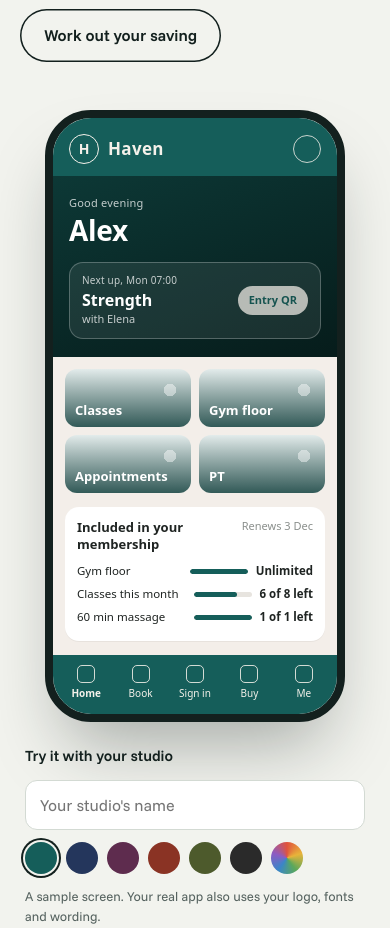
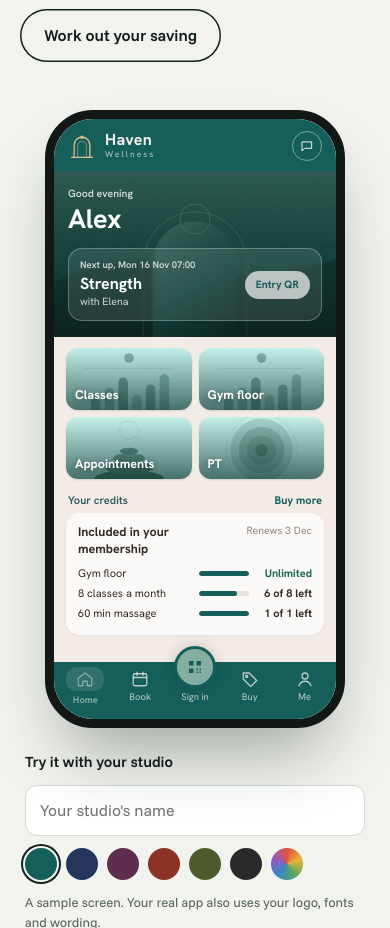
Before and after one commit to samesamebutdifferentworld/taal-website, a plain HTML site: page public/index.html in a window 390 px wide. Shown: the part 519-1447 px from the top of the page. Drawn offline with Linux system fonts and the light colour scheme.

Commit message:
Live phone: Haven's real artwork, logo, icons and font, recoloured to the chosen brand
Co-Authored-By: Claude Opus 5.5 <noreply@anthropic.com>
Claude-Session: https://claude.ai/code/session_01AR75xmi9EiC1ANdJddTNnA

```diff
--- a/public/index.html
+++ b/public/index.html
@@ -63,36 +63,57 @@ nav .btn { padding:10px 18px; font-size:15px; }
 .ctas { display:flex; gap:12px; flex-wrap:wrap; }
 .try { display:grid; justify-items:center; gap:22px; }
 
-/* the live phone */
-.phone { width:300px; border:8px solid var(--ink); border-radius:46px; overflow:hidden; background:#F3EEE9; box-shadow:0 40px 70px -20px rgba(19,32,30,.35); }
-.app { font-family:system-ui, -apple-system, 'Segoe UI', sans-serif; color:#1f2422; font-size:12px; line-height:1.3; }
-.app * { transition:background-color .35s ease, color .35s ease, border-color .35s ease; }
-.app-top { background:var(--brand); color:var(--on-brand); display:flex; align-items:center; justify-content:space-between; padding:16px 16px 12px; }
+/* the live phone: a working copy of the Haven home screen, recoloured live */
+@font-face { font-family:'Hanken Grotesk'; src:url('fonts/hanken-grotesk-latin-400-normal.woff2') format('woff2'); font-weight:400; font-display:swap; }
+@font-face { font-family:'Hanken Grotesk'; src:url('fonts/hanken-grotesk-latin-600-normal.woff2') format('woff2'); font-weight:600; font-display:swap; }
+@font-face { font-family:'Hanken Grotesk'; src:url('fonts/hanken-grotesk-latin-700-normal.woff2') format('woff2'); font-weight:700; font-display:swap; }
+.phone { width:300px; border:9px solid #111816; border-radius:48px; overflow:hidden; background:#F2EBE6; box-shadow:0 40px 70px -20px rgba(19,32,30,.38), inset 0 0 0 1px #2a302e; position:relative; }
+.app { --accent:color-mix(in srgb, var(--brand) 40%, #cfe3d4); --ink:var(--brand); --qr-fg:var(--brand); font-family:'Hanken Grotesk', system-ui, sans-serif; color:#2F2B26; font-size:12px; line-height:1.3; height:600px; position:relative; overflow:hidden; background:#F2EBE6; }
+.app * { transition:background-color .4s ease, color .4s ease, border-color .4s ease, fill .4s ease, stroke .4s ease; }
+.app svg { stroke:currentColor; fill:none; stroke-width:1.7; stroke-linecap:round; stroke-linejoin:round; }
+.app-top { background:var(--brand); color:var(--on-brand); display:flex; align-items:center; justify-content:space-between; padding:12px 14px 10px; }
 .app-id { display:flex; align-items:center; gap:9px; min-width:0; }
-.app-mark { width:30px; height:30px; border-radius:50%; border:1.5px solid currentColor; display:grid; place-items:center; font-weight:700; font-size:14px; flex-shrink:0; }
-.app-name { font-weight:700; font-size:17px; letter-spacing:.02em; white-space:nowrap; overflow:hidden; text-overflow:ellipsis; max-width:170px; }
-.app-chat { width:28px; height:28px; border-radius:50%; border:1.5px solid currentColor; opacity:.8; }
-.app-hero { background:linear-gradient(160deg, color-mix(in srgb, var(--brand) 60%, #000) 0%, color-mix(in srgb, var(--brand) 30%, #000) 100%); color:#fff; padding:20px 16px 18px; }
-.app-hero small { display:block; letter-spacing:.02em; opacity:.75; font-size:11px; }
-.app-hero b { display:block; font-size:28px; margin:2px 0 14px; letter-spacing:-.01em; }
-.app-next { display:flex; align-items:center; justify-content:space-between; gap:10px; border:1px solid rgba(255,255,255,.25); background:rgba(255,255,255,.08); border-radius:14px; padding:11px 12px; }
-.app-next small { letter-spacing:.02em; font-size:10px; }
-.app-next strong { display:block; font-size:16px; margin-top:3px; }
-.app-next span { opacity:.75; font-size:11px; }
-.app-qr { background:#ECE8E2; color:var(--brand); border-radius:999px; padding:7px 11px; font-weight:700; font-size:11px; white-space:nowrap; }
-.app-tiles { display:grid; grid-template-columns:1fr 1fr; gap:8px; padding:12px; }
-.app-tiles div { height:58px; border-radius:12px; background:linear-gradient(180deg, color-mix(in srgb, var(--brand) 12%, #fff) 0%, color-mix(in srgb, var(--brand) 55%, #555) 100%); color:#fff; font-weight:700; font-size:13px; display:flex; align-items:flex-end; padding:8px 10px; position:relative; overflow:hidden; }
-.app-tiles div::after { content:''; position:absolute; right:10px; top:10px; width:22px; height:22px; background:radial-gradient(circle, rgba(255,255,255,.45) 0 40%, transparent 41%); }
-.app-card { margin:2px 12px 0; background:#fff; border-radius:14px; padding:12px; box-shadow:0 1px 0 rgba(0,0,0,.05); }
-.app-card h4 { margin:0 0 8px; font-size:13px; display:flex; justify-content:space-between; gap:8px; }
-.app-card h4 span { font-weight:400; color:#8a8f8c; font-size:11px; white-space:nowrap; }
-.app-row { display:grid; grid-template-columns:1fr 58px auto; gap:8px; align-items:center; padding:4px 0; font-size:11.5px; }
-.app-row i { height:5px; border-radius:3px; background:#E7E4DF; overflow:hidden; display:block; }
-.app-row i::before { content:''; display:block; height:100%; width:var(--w); background:var(--brand); border-radius:3px; }
-.app-row b { font-size:11.5px; }
-.app-nav { margin-top:14px; background:var(--brand); color:var(--on-brand); display:grid; grid-template-columns:repeat(5,1fr); padding:10px 6px 14px; font-size:10px; text-align:center; }
-.app-nav span::before { content:''; display:block; width:16px; height:16px; margin:0 auto 4px; border-radius:5px; border:1.5px solid currentColor; opacity:.85; }
-.app-nav span:first-child { font-weight:700; }
+.app-logo { width:28px; height:30px; flex-shrink:0; }
+.app.light .app-logo { filter:brightness(.45); }
+.app-words { display:flex; flex-direction:column; gap:1px; min-width:0; }
+.app-name { font-weight:700; font-size:16px; letter-spacing:.02em; white-space:nowrap; overflow:hidden; text-overflow:ellipsis; max-width:170px; line-height:1.1; }
+.app-sub { font-size:8.5px; letter-spacing:.24em; opacity:.75; }
+.app-chat { width:30px; height:30px; border-radius:50%; border:1px solid color-mix(in srgb, var(--on-brand) 45%, transparent); display:grid; place-items:center; }
+.app-chat svg { width:14px; height:14px; }
+.app-hero { position:relative; color:#fff; padding:16px 14px 16px; overflow:hidden; background:#2c3a33; }
+.app-hero::before { content:''; position:absolute; inset:0; background:linear-gradient(180deg, rgb(0 0 0 / .25), rgb(0 0 0 / .62)), url('img/app/hero.svg') center/cover; }
+.app-hero::after, .app-tile::after { content:''; position:absolute; inset:0; background:var(--brand); mix-blend-mode:color; opacity:.55; pointer-events:none; }
+.app-hero > * { position:relative; z-index:1; }
+.app-hero small { display:block; opacity:.8; font-size:10.5px; font-weight:600; }
+.app-hero b { display:block; font-size:27px; margin:1px 0 12px; letter-spacing:-.01em; }
+.app-next { display:flex; align-items:center; justify-content:space-between; gap:10px; border:1px solid rgb(255 255 255 / .28); background:rgb(255 255 255 / .1); backdrop-filter:blur(2px); border-radius:14px; padding:10px 11px; }
+.app-next small { font-size:9.5px; font-weight:600; }
+.app-next strong { display:block; font-size:16px; margin-top:2px; }
+.app-next span { opacity:.8; font-size:10.5px; }
+.app-qr { background:rgb(255 255 255 / .85); color:var(--ink); border-radius:999px; padding:7px 11px; font-weight:700; font-size:10.5px; white-space:nowrap; }
+.app-tiles { display:grid; grid-template-columns:1fr 1fr; gap:7px; padding:11px 12px 4px; }
+.app-tile { position:relative; height:62px; border-radius:12px; overflow:hidden; color:#fff; font-weight:700; font-size:12.5px; display:flex; align-items:flex-end; padding:7px 9px; box-shadow:0 1px 2px rgb(0 0 0 / .12); }
+.app-tile::before { content:''; position:absolute; inset:0; background:linear-gradient(180deg, rgb(0 0 0 / .02), rgb(0 0 0 / .55)), var(--img) center/cover; }
+.app-tile span { position:relative; z-index:1; text-shadow:0 1px 6px rgb(0 0 0 / .4); }
+.app-head { display:flex; justify-content:space-between; align-items:baseline; padding:10px 14px 6px; font-size:11px; }
+.app-head b { color:color-mix(in srgb, var(--ink) 70%, #555); font-weight:600; }
+.app-head a { color:var(--ink); font-weight:700; text-decoration:none; }
+.app-card { margin:0 12px; background:#FCFAF8; border-radius:14px; padding:11px 12px; box-shadow:0 1px 3px rgb(0 0 0 / .06); }
+.app-card h4 { margin:0 0 6px; font-size:12.5px; display:flex; justify-content:space-between; gap:8px; }
+.app-card h4 span { font-weight:400; color:#8a8580; font-size:10.5px; white-space:nowrap; }
+.app-row { display:grid; grid-template-columns:1fr 50px 56px; gap:7px; align-items:center; padding:3px 0; font-size:11px; }
+.app-row i { height:5px; border-radius:3px; background:#E7E2DC; overflow:hidden; display:block; }
+.app-row i::before { content:''; display:block; height:100%; width:var(--w); background:var(--ink); border-radius:3px; }
+.app-row b { font-size:11px; text-align:right; }
+.app-row b.ok { color:color-mix(in srgb, var(--ink) 75%, #3a7a4a); }
+.app-nav { position:absolute; left:0; right:0; bottom:0; background:var(--brand); color:color-mix(in srgb, var(--on-brand) 75%, transparent); display:grid; grid-template-columns:repeat(5,1fr); padding:8px 4px 12px; font-size:9.5px; text-align:center; }
+.app-nav span { display:flex; flex-direction:column; align-items:center; gap:3px; }
+.app-nav svg { width:18px; height:18px; }
+.app-nav .on { color:var(--accent); font-weight:700; }
+.app-nav .on svg { background:color-mix(in srgb, var(--on-brand) 12%, transparent); border-radius:10px; padding:3px 10px; box-sizing:content-box; margin-top:-3px; }
+.app-nav .qr { position:relative; }
+.app-nav .qr i { width:42px; height:42px; border-radius:50%; background:var(--accent); color:var(--qr-fg); display:grid; place-items:center; margin-top:-24px; border:3px solid var(--brand); box-shadow:0 0 14px rgb(0 0 0 / .18); }
+.app-nav .qr i svg { width:18px; height:18px; fill:currentColor; stroke:none; }
 
 /* switcher */
 .switch { width:min(100%, 340px); display:grid; gap:12px; }
@@ -305,25 +326,37 @@ footer .links { display:flex; gap:20px; }
     <div class="phone" aria-label="Sample app home screen, shown in the brand you choose">
       <div class="app" id="app">
         <div class="app-top">
-          <div class="app-id"><span class="app-mark" id="appMark">H</span><span class="app-name" id="appName">Haven</span></div>
-          <span class="app-chat" aria-hidden="true"></span>
+          <div class="app-id"><img class="app-logo" src="img/app/logo.svg" alt=""><span class="app-words"><span class="app-name" id="appName">Haven</span><span class="app-sub" id="appSub">Wellness</span></span></div>
+          <span class="app-chat" aria-hidden="true"><svg viewBox="0 0 24 24"><path d="M4 5h16v11H8l-4 4z"/></svg></span>
         </div>
         <div class="app-hero">
           <small id="greet">Good afternoon</small>
           <b>Alex</b>
           <div class="app-next">
-            <div><small>Next up, Mon 07:00</small><strong>Strength</strong><span>with Elena</span></div>
+            <div><small>Next up, Mon 16 Nov 07:00</small><strong>Strength</strong><span>with Elena</span></div>
             <span class="app-qr">Entry QR</span>
           </div>
         </div>
-        <div class="app-tiles"><div>Classes</div><div>Gym floor</div><div>Appointments</div><div>PT</div></div>
+        <div class="app-tiles">
+          <div class="app-tile" style="--img:url('img/app/strength.svg')"><span>Classes</span></div>
+          <div class="app-tile" style="--img:url('img/app/opengym.svg')"><span>Gym floor</span></div>
+          <div class="app-tile" style="--img:url('img/app/deeptissue.svg')"><span>Appointments</span></div>
+          <div class="app-tile" style="--img:url('img/app/pt.svg')"><span>PT</span></div>
+        </div>
+        <div class="app-head"><b>Your credits</b><a>Buy more</a></div>
         <div class="app-card">
           <h4>Included in your membership <span>Renews 3 Dec</span></h4>
-          <div class="app-row"><span>Gym floor</span><i style="--w:100%"></i><b>Unlimited</b></div>
-          <div class="app-row"><span>Classes this month</span><i style="--w:75%"></i><b>6 of 8 left</b></div>
+          <div class="app-row"><span>Gym floor</span><i style="--w:100%"></i><b class="ok">Unlimited</b></div>
+          <div class="app-row"><span>8 classes a month</span><i style="--w:75%"></i><b>6 of 8 left</b></div>
           <div class="app-row"><span>60 min massage</span><i style="--w:100%"></i><b>1 of 1 left</b></div>
         </div>
-        <div class="app-nav"><span>Home</span><span>Book</span><span>Sign in</span><span>Buy</span><span>Me</span></div>
+        <div class="app-nav" aria-hidden="true">
+          <span class="on"><svg viewBox="0 0 24 24"><path d="M3 11l9-7 9 7v9a1 1 0 0 1-1 1h-5v-6H9v6H4a1 1 0 0 1-1-1z"/></svg>Home</span>
+          <span><svg viewBox="0 0 24 24"><rect x="3" y="5" width="18" height="16" rx="2"/><path d="M3 10h18M8 3v4M16 3v4"/></svg>Book</span>
+          <span class="qr"><i><svg viewBox="0 0 24 24"><path d="M4 4h6v6H4zM14 4h6v6h-6zM4 14h6v6H4zM14 14h2v2h-2zM18 14h2v2h-2zM14 18h2v2h-2zM18 18h2v2h-2z"/></svg></i>Sign in</span>
+          <span><svg viewBox="0 0 24 24"><path d="M3 12V4h8l10 10-8 8z"/><circle cx="7.5" cy="8.5" r="1.5"/></svg>Buy</span>
+          <span><svg viewBox="0 0 24 24"><circle cx="12" cy="8" r="4"/><path d="M4 21c1.5-4 4.5-6 8-6s6.5 2 8 6"/></svg>Me</span>
+        </div>
       </div>
     </div>
 
@@ -570,7 +603,6 @@ const CONTACT_EMAIL = 'EMAIL';
   const app = document.getElementById('app');
   const nameIn = document.getElementById('studioName');
   const appName = document.getElementById('appName');
-  const appMark = document.getElementById('appMark');
   const sw = document.querySelectorAll('.swatches button');
   const own = document.getElementById('ownColour');
   const h = new Date().getHours();
@@ -581,16 +613,23 @@ const CONTACT_EMAIL = 'EMAIL';
     const lin = c => c <= .03928 ? c/12.92 : Math.pow((c+.055)/1.055, 2.4);
     const L = .2126*lin(r) + .7152*lin(g) + .0722*lin(b);
     app.style.setProperty('--brand', hex);
-    app.style.setProperty('--on-brand', L > .4 ? '#1d2220' : '#F4F1EA');
+    const light = L > .4;
+    app.classList.toggle('light', light);
+    app.style.setProperty('--on-brand', light ? '#1d2220' : '#F4F1EA');
+    // Pale brands get a deeper shade of themselves for text, bars and the active tab, so they stay readable.
+    for (const [k, v] of [['--ink', 'color-mix(in srgb, ' + hex + ' 40%, #1d2220)'], ['--accent', 'color-mix(in srgb, ' + hex + ' 40%, #1d2220)'], ['--qr-fg', '#ffffff']])
+      light ? app.style.setProperty(k, v) : app.style.removeProperty(k);
   }
   sw.forEach(btn => btn.addEventListener('click', () => {
     sw.forEach(b => b.setAttribute('aria-pressed', b === btn));
     setColour(btn.dataset.c); own.value = btn.dataset.c;
   }));
   own.addEventListener('input', () => { sw.forEach(b => b.setAttribute('aria-pressed', false)); setColour(own.value); });
+  const appSub = document.getElementById('appSub');
   nameIn.addEventListener('input', () => {
-    const v = nameIn.value.trim() || 'Haven';
-    appName.textContent = v; appMark.textContent = v.charAt(0).toUpperCase();
+    const v = nameIn.value.trim();
+    appName.textContent = v || 'Haven';
+    appSub.hidden = !!v;
   });
 })();
 
```
Also changed, not shown: public/fonts/hanken-grotesk-latin-400-normal.woff2 (added), public/fonts/hanken-grotesk-latin-600-normal.woff2 (added), public/fonts/hanken-grotesk-latin-700-normal.woff2 (added), public/img/app/deeptissue.svg (added), public/img/app/hero.svg (added), public/img/app/logo.svg (added), public/img/app/opengym.svg (added), public/img/app/pt.svg (added), public/img/app/strength.svg (added).
